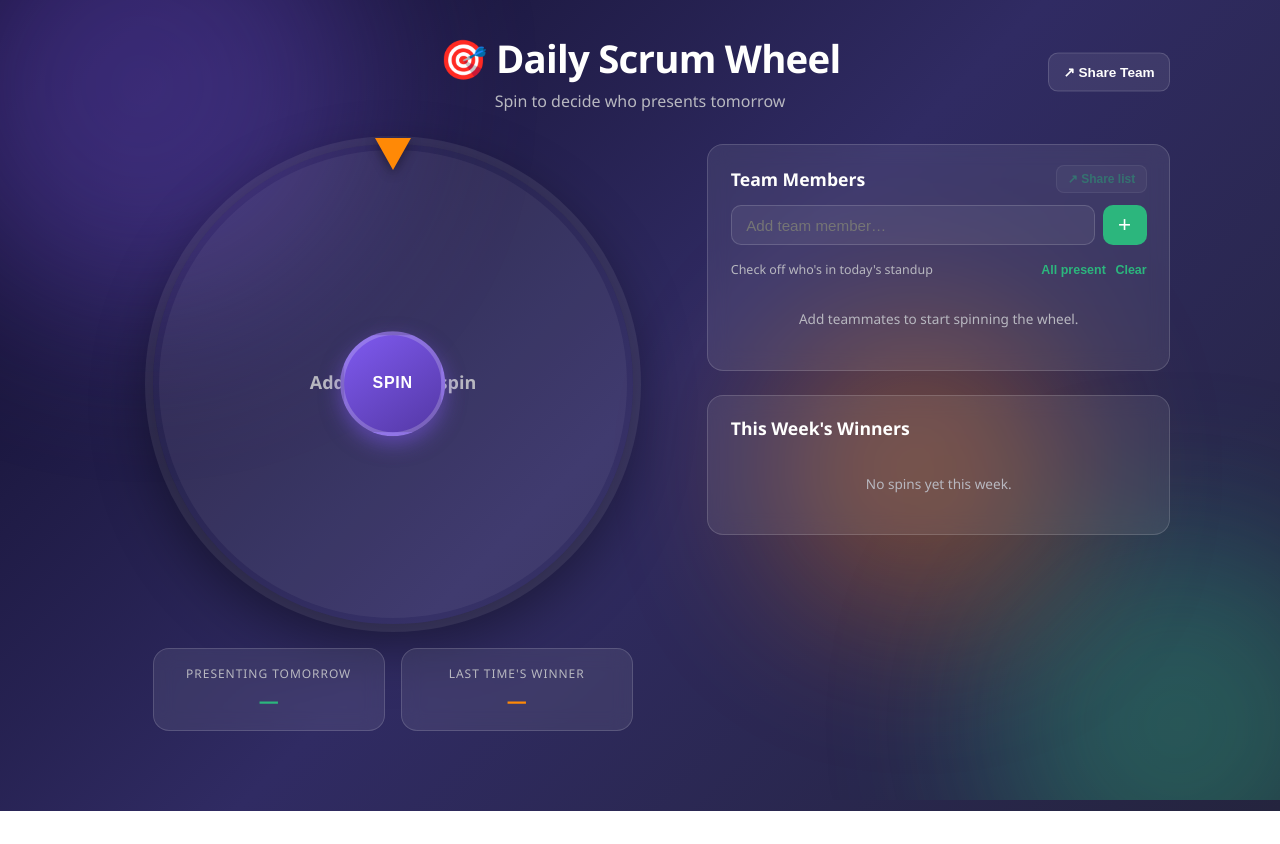
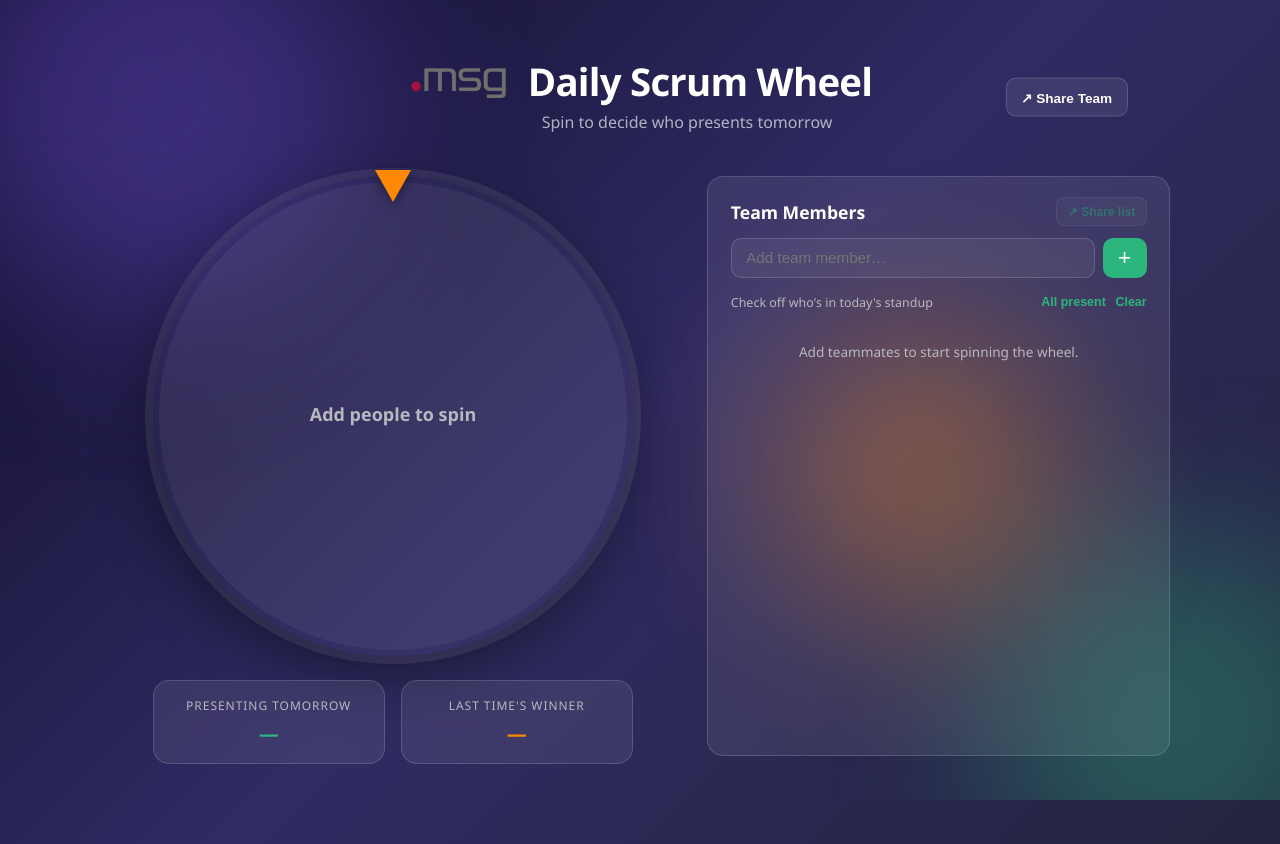
Before and after one commit to KRI5HNA-04/daily-wheel, a React (Vite) app: page / in a window 1280 px wide. Before the commit the page ends 811 px from the top, so only its background shows below. Built offline with nearby package versions, Linux system fonts and the light colour scheme.

Commit message:
enhance features

```diff
--- a/index.html
+++ b/index.html
@@ -3,7 +3,7 @@
 <head>
 <meta charset="UTF-8" />
 <meta name="viewport" content="width=device-width, initial-scale=1.0" />
-<title>Scrum Wheel — Who Presents Tomorrow?</title>
+<title>Scrum Wheel</title>
 </head>
 <body>
   <div id="root"></div>
--- a/src/App.css
+++ b/src/App.css
@@ -230,7 +230,11 @@ body {
 .panel {
   display: flex;
   flex-direction: column;
-  gap: 1.5rem;
+}
+
+.panel-block {
+  flex: 1;
+  min-height: 580px;
 }
 
 .panel-block {
@@ -448,6 +452,114 @@ body {
   border-radius: 3px;
 }
 
+/* ================================
+   HEADER
+   ================================ */
+
+.app-header {
+  width: 100%;
+  padding: 28px 0 10px;
+}
+
+.header-row {
+  width: min(1100px, 92%);
+  margin: 0 auto;
+
+  display: flex;
+  align-items: center;
+  justify-content: space-between;
+
+  gap: 30px;
+}
+
+.brand-section {
+  display: flex;
+  flex-direction: column;
+}
+
+/* Logo + title */
+.app-title {
+  display: flex;
+  align-items:flex-end;
+  gap: 20px;
+
+  margin: 0;
+
+  font-size: 2.25rem;
+  line-height: 1.1;
+  font-weight: 800;
+  letter-spacing: -0.8px;
+}
+
+/* Your MSG logo */
+.app-logo {
+  width: 100px;
+  height: 40px;
+
+  object-fit: contain;
+  object-position: center;
+
+  display: block;
+  flex-shrink: 0;
+}
+
+/* Subtitle */
+.subtitle {
+  margin: 8px 0 0 94px;
+
+  font-size: 1rem;
+  line-height: 1.5;
+
+  color: rgba(255, 255, 255, 0.65);
+}
+
+/* ================================
+   SHARE BUTTON
+   ================================ */
+
+.share-team-btn {
+  display: inline-flex;
+  align-items: center;
+  justify-content: center;
+
+  gap: 7px;
+
+  padding: 11px 17px;
+
+  border: 1px solid rgba(255, 255, 255, 0.14);
+  border-radius: 10px;
+
+  background: rgba(255, 255, 255, 0.08);
+
+  color: #ffffff;
+
+  font-size: 14px;
+  font-weight: 700;
+
+  cursor: pointer;
+
+  transition:
+    background 0.2s ease,
+    border-color 0.2s ease,
+    transform 0.2s ease,
+    box-shadow 0.2s ease;
+}
+
+.share-team-btn:hover {
+  background: rgba(255, 255, 255, 0.14);
+
+  border-color: rgba(255, 255, 255, 0.22);
+
+  transform: translateY(-1px);
+
+  box-shadow:
+    0 6px 20px rgba(0, 0, 0, 0.15);
+}
+
+.share-team-btn:active {
+  transform: translateY(0);
+}
+
 .header-row {
   display: flex;
   align-items: center;
--- a/src/App.jsx
+++ b/src/App.jsx
@@ -4,7 +4,6 @@ import { colorFor, pickRandom, uid } from "./utils/wheel.js";
 import WheelCanvas from "./components/WheelCanvas.jsx";
 import ResultCards from "./components/ResultCards.jsx";
 import PeoplePanel from "./components/PeoplePanel.jsx";
-import HistoryPanel from "./components/HistoryPanel.jsx";
 import Toast from "./components/Toast.jsx";
 
 function normalizeSharedPeople(people) {
@@ -159,7 +158,14 @@ export default function App() {
         <header className="app-header">
           <div className="header-row">
             <div>
-              <h1>🎯 Daily Scrum Wheel</h1>
+              <h1 className="app-title">
+                <img
+                  src="./images.png"
+                  alt="MSG"
+                  className="app-logo"
+                />
+                <span>Daily Scrum Wheel</span>
+              </h1>
               <p className="subtitle">Spin to decide who presents tomorrow</p>
             </div>
             <button type="button" className="share-team-btn" onClick={shareTeam}>
@@ -171,6 +177,7 @@ export default function App() {
         <main className="layout">
           <section className="wheel-section">
             <WheelCanvas ref={wheelRef} people={people}>
+              {people.filter((p) => p.present !== false).length >= 2 && (
                 <button
                   type="button"
                   className="spin-btn"
@@ -179,6 +186,7 @@ export default function App() {
                 >
                   SPIN
                 </button>
+              )}
             </WheelCanvas>
 
             <ResultCards next={latest?.name} last={previous?.name} />
@@ -193,7 +201,6 @@ export default function App() {
               onSetAllPresent={setAllPresent}
               onShare={shareTeam}
             />
-            <HistoryPanel history={history} />
           </section>
         </main>
 
```
Also changed, not shown: images.png (added). Lines whose indentation alone changed are shown as unchanged.
